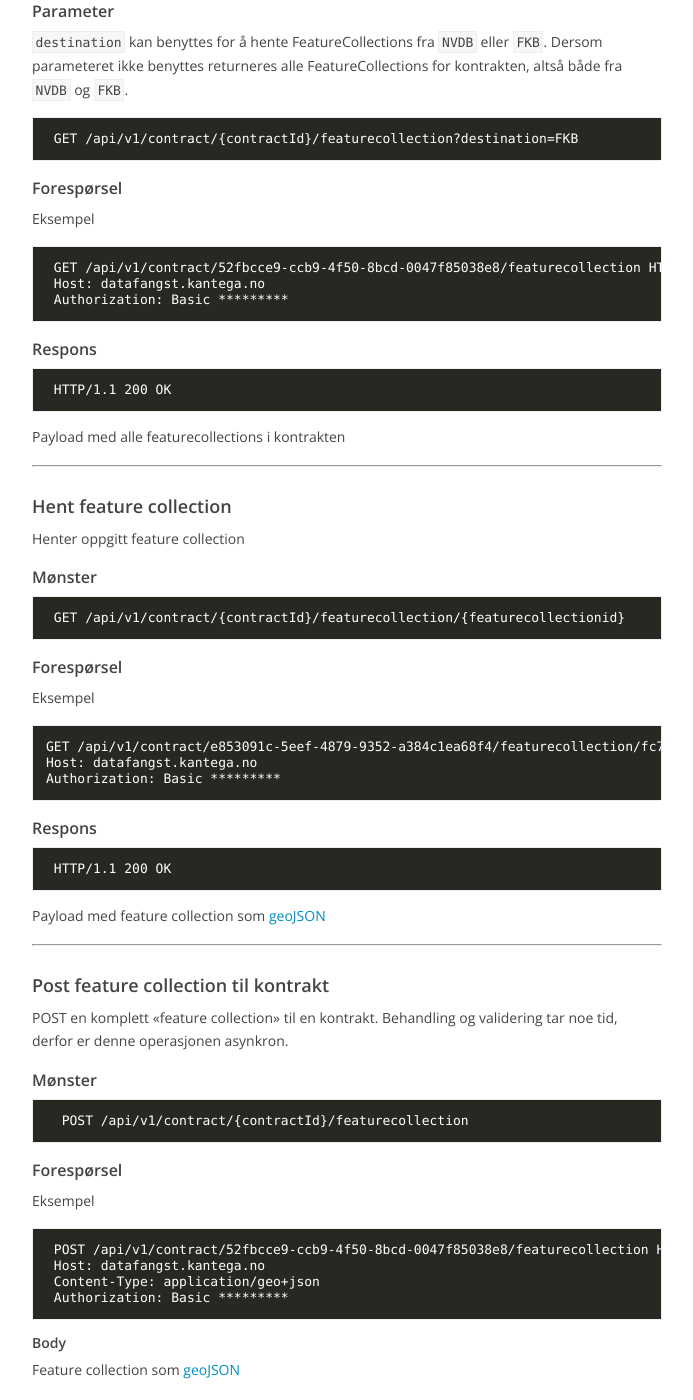
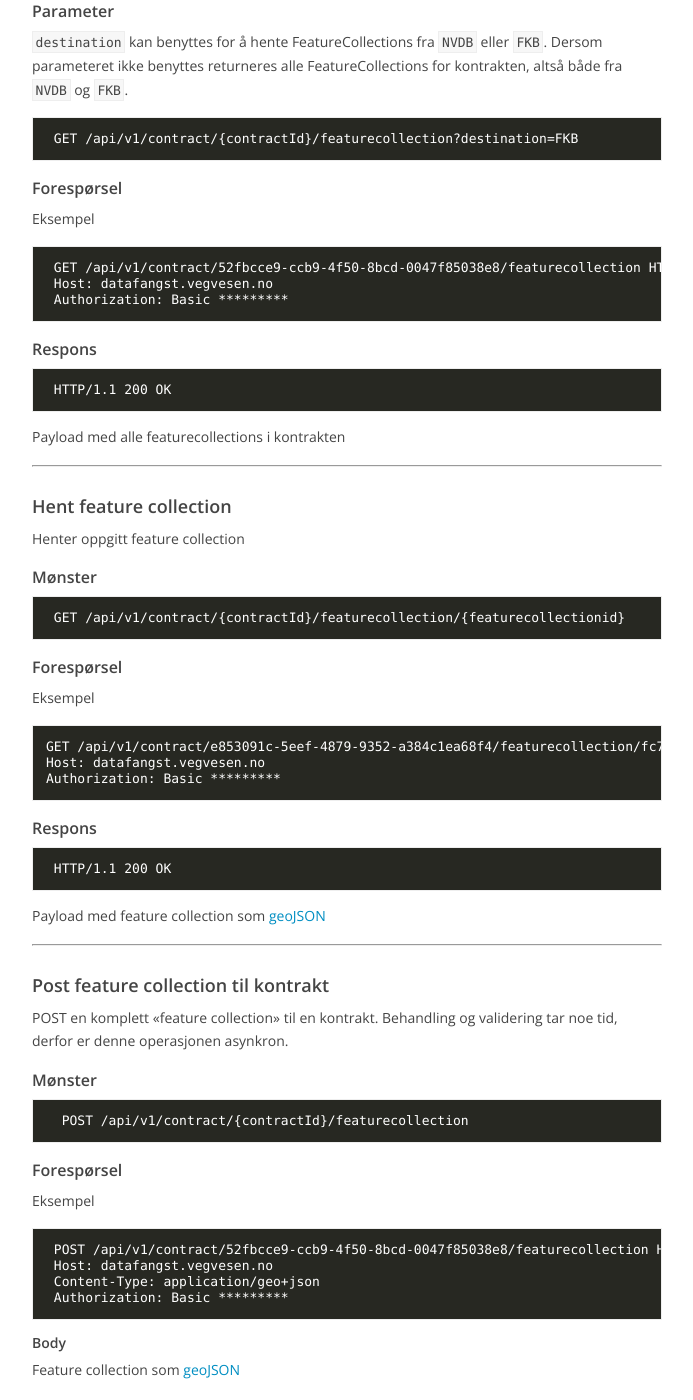
Before and after one commit to nvdb-vegdata/apiskrivdokumentasjon, a Jekyll site: the page built from datafangst/datafangst-api.md, in a window 1280 px wide and 1400 px high, scrolled down 2511 px. Shown: the whole window, without its empty margins (433-1126 px from the left). Built offline with Jekyll 4.4.1, drawn with Linux system fonts in a browser that asks for light colours; our own code applies the rules of GitHub Pages for plain Markdown files; some of the changed text lies outside the part shown.

Commit message:
Changed 'kantega' in url with 'vegvesen'

````diff
--- a/datafangst/datafangst-api.md
+++ b/datafangst/datafangst-api.md
@@ -59,7 +59,7 @@ GET /api/v1/contract
 Eksempel
 ```
 GET /api/v1/contract HTTP/1.1
-Host: datafangst.kantega.no
+Host: datafangst.vegvesen.no
 Authorization: Basic *********
 ```
 ##### Respons
@@ -82,7 +82,7 @@ GET /api/v1/contract/{contractId}
 Eksempel
 ```
 GET /api/v1/contract/52fbcce9-ccb9-4f50-8bcd-0047f85038e8 HTTP/1.1
-Host: datafangst.kantega.no
+Host: datafangst.vegvesen.no
 Authorization: Basic *********
 ```
 ##### Respons
@@ -113,7 +113,7 @@ FeatureCollections i kontrakt
 Eksempel
  ```
  GET /api/v1/contract/52fbcce9-ccb9-4f50-8bcd-0047f85038e8/featurecollection HTTP/1.1
- Host: datafangst.kantega.no
+ Host: datafangst.vegvesen.no
  Authorization: Basic *********
  ```
 ##### Respons
@@ -136,7 +136,7 @@ Henter oppgitt feature collection
 Eksempel
  ```
 GET /api/v1/contract/e853091c-5eef-4879-9352-a384c1ea68f4/featurecollection/fc7b536b-eba2-47a3-82d4-4ae3a0f59883 HTTP/1.1
-Host: datafangst.kantega.no
+Host: datafangst.vegvesen.no
 Authorization: Basic *********
  ```
 ##### Respons
@@ -162,7 +162,7 @@ Payload med feature collection som  [geoJSON](#format)
  Eksempel
   ```
  POST /api/v1/contract/52fbcce9-ccb9-4f50-8bcd-0047f85038e8/featurecollection HTTP/1.1
- Host: datafangst.kantega.no
+ Host: datafangst.vegvesen.no
  Content-Type: application/geo+json
  Authorization: Basic *********
   ```
@@ -189,7 +189,7 @@ PUT /api/v1/contract/{contractId}/featurecollection/{featurecollectionid}
 Eksempel
  ```
 PUT /api/v1/contract/e853091c-5eef-4879-9352-a384c1ea68f4/featurecollection/fc7b536b-eba2-47a3-82d4-4ae3a0f59883 HTTP/1.1
-Host: datafangst.kantega.no
+Host: datafangst.vegvesen.no
 Content-Type: application/geo+json
 Authorization: Basic *********
 ```
@@ -216,7 +216,7 @@ GET /api/v1/contract/{contractId}/featurecollection/{featurecollectionid}/status
 Eksempel
  ```
 GET /api/v1/contract/e853091c-5eef-4879-9352-a384c1ea68f4/featurecollection/fc7b536b-eba2-47a3-82d4-4ae3a0f59883/status HTTP/1.1
-Host: datafangst.kantega.no
+Host: datafangst.vegvesen.no
 Authorization: Basic *********
 ```
 
@@ -243,7 +243,7 @@ GET /api/v1/contract/{contractId}/featurecollection/{featurecollectionid}/featur
 Eksempel
  ```
 GET /api/v1/contract/e853091c-5eef-4879-9352-a384c1ea68f4/featurecollection/feature/52073785-7f8f-4746-9607-6e70e6d8651e HTTP/1.1
-Host: datafangst.kantega.no
+Host: datafangst.vegvesen.no
 Authorization: Basic *********
 ```
 
@@ -267,7 +267,7 @@ POST /api/v1/contract/{contractId}/featurecollection/{featurecollectionid}/featu
 Eksempel
  ```
 POST /api/v1/contract/e853091c-5eef-4879-9352-a384c1ea68f4/featurecollection/feature/ HTTP/1.1
-Host: datafangst.kantega.no
+Host: datafangst.vegvesen.no
 Content-Type: application/geo+json
 Authorization: Basic *********
 ```
@@ -294,7 +294,7 @@ PUT /api/v1/contract/{contractId}/featurecollection/{featurecollectionid}/featur
 Eksempel
  ```
 PUT /api/v1/contract/e853091c-5eef-4879-9352-a384c1ea68f4/featurecollection/feature/52073785-7f8f-4746-9607-6e70e6d8651e HTTP/1.1
-Host: datafangst.kantega.no
+Host: datafangst.vegvesen.no
 Content-Type: application/geo+json
 Authorization: Basic *********
 ```
@@ -321,7 +321,7 @@ DELETE /api/v1/contract/{contractId}/featurecollection/{featurecollectionid}/fea
 Eksempel
  ```
 Delete /api/v1/contract/e853091c-5eef-4879-9352-a384c1ea68f4/featurecollection/feature/52073785-7f8f-4746-9607-6e70e6d8651e HTTP/1.1
-Host: datafangst.kantega.no
+Host: datafangst.vegvesen.no
 Authorization: Basic *********
 ```
 
````
